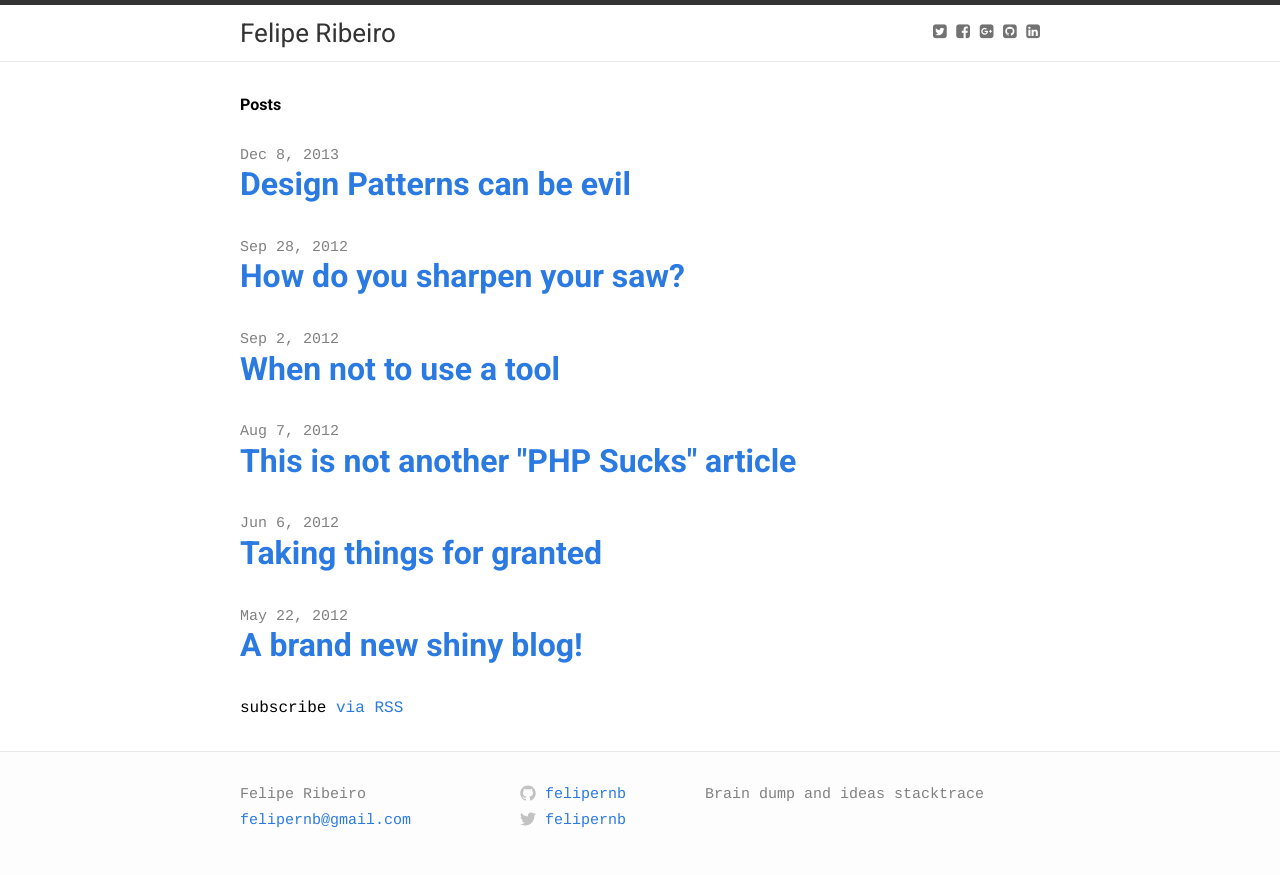
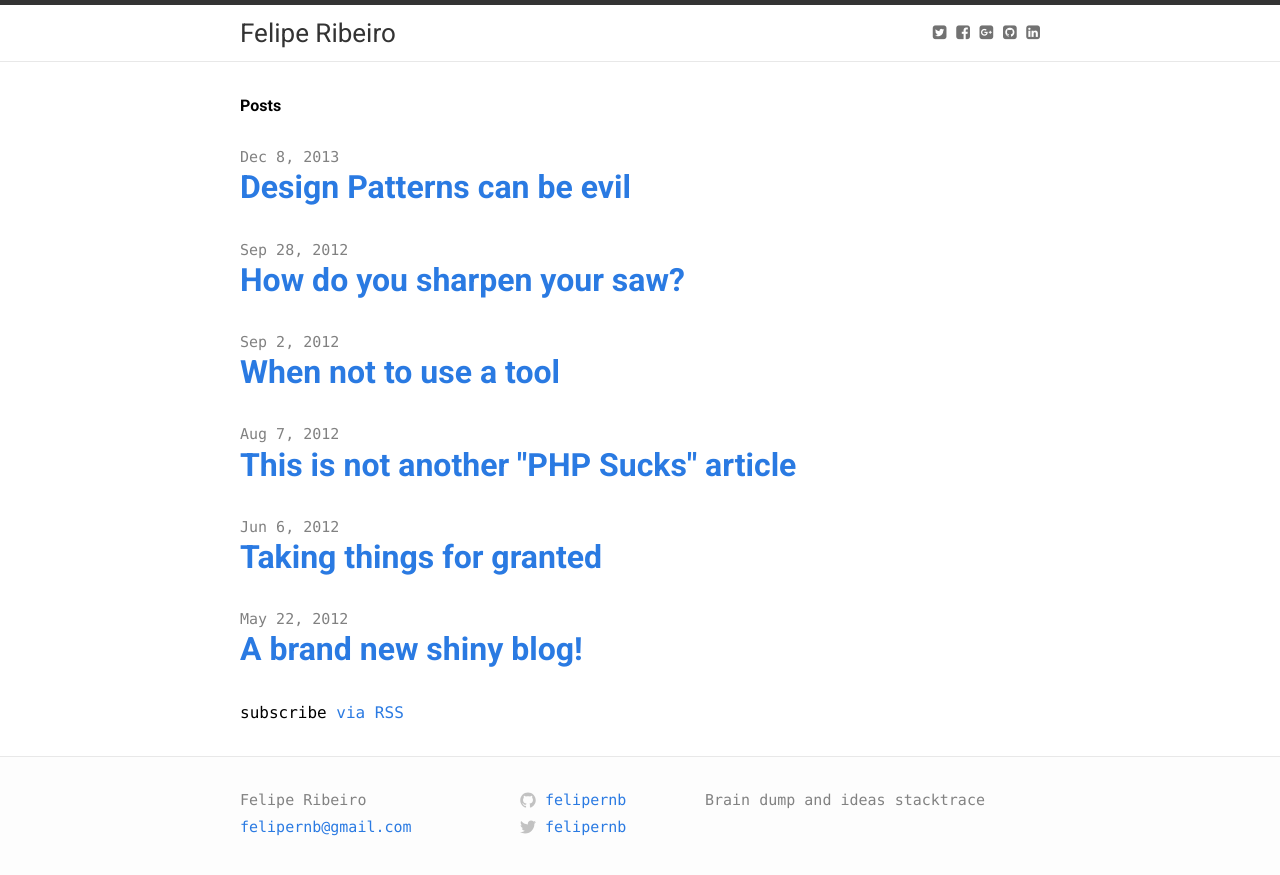
Before and after one commit to curiousTauseef/felipernb.github.io, a Jekyll site: the page built from index.html, in a window 1280 px wide. Shown: the top 875 px of the page. Built offline with Jekyll 4.4.1, drawn with Linux system fonts in a browser that asks for light colours; nearby versions of some CDN libraries.

Commit message:
Change font

```diff
--- a/css/main.css
+++ b/css/main.css
@@ -9,9 +9,9 @@
 html, body { height: 100%; }
 
 body {
-  font-family: Cousine, Helvetica, Arial, sans-serif;
+  font-family: Monaco,Menlo,Consolas,"Courier New",monospace;
   font-size: 16px;
-  line-height: 1.6em;
+  line-height: 1.7em;
   background-color: #fdfdfd;
 }
 
```
